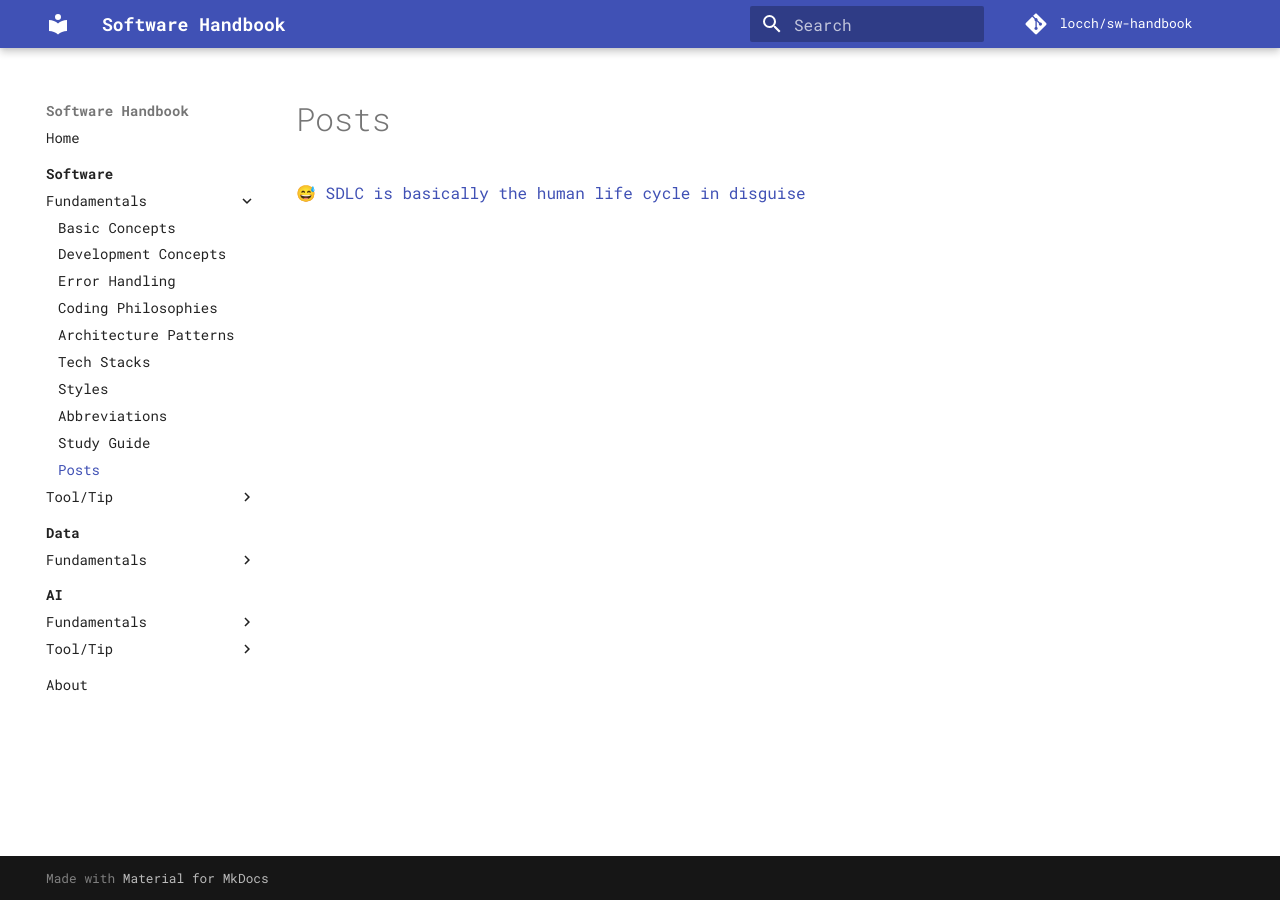
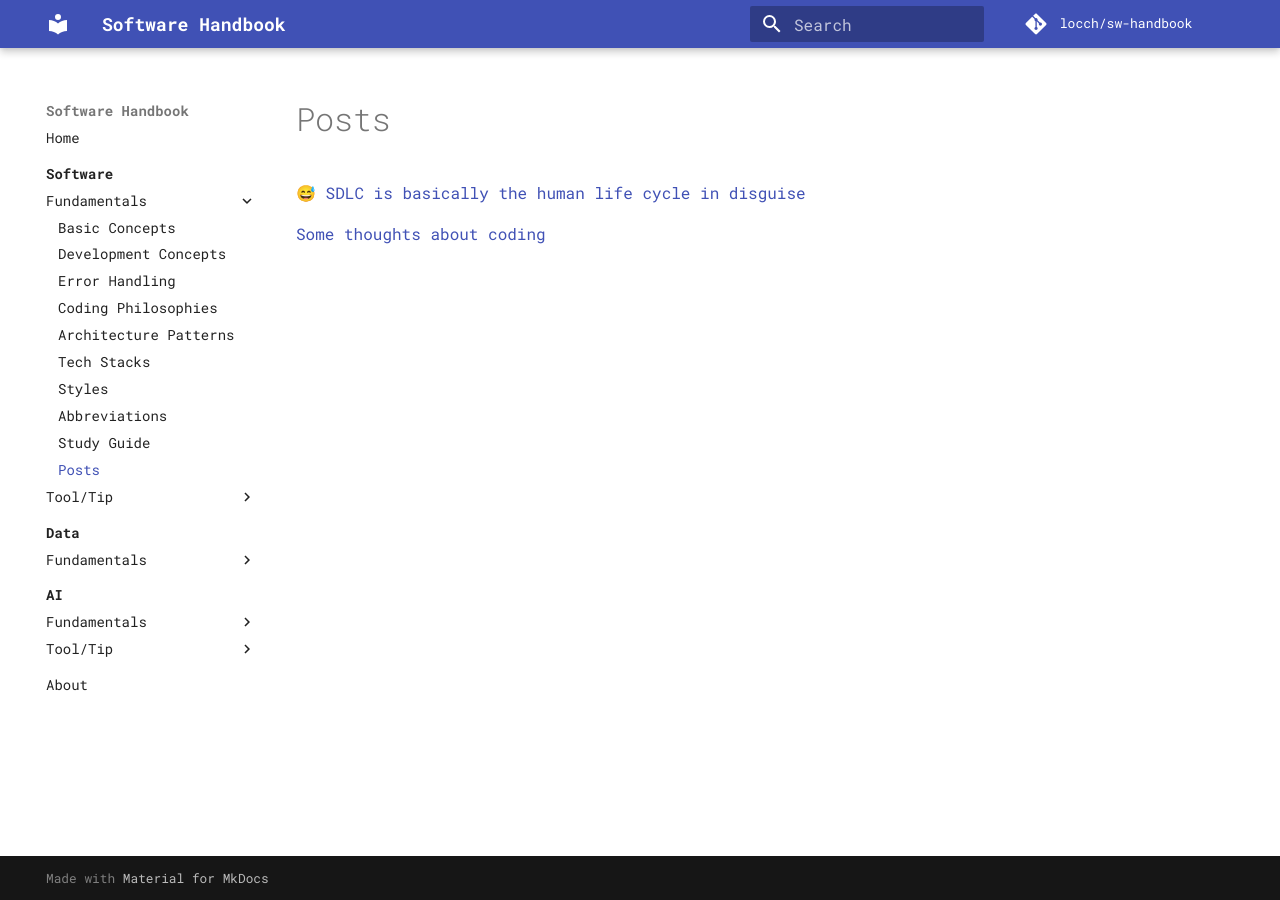
Before and after one commit to locchh/sw-handbook, an MkDocs documentation site: the page built from docs/software/basics/posts.md, in a window 1280 px wide. Built offline with MkDocs 1.6.1 and Material for MkDocs 9.7.7, drawn with Linux system fonts in a browser that asks for light colours; comment, search, counter and statistics services are not loaded.

Commit message:
docs: add coding thoughts blog post to software basics posts

```diff
--- a/docs/software/basics/posts.md
+++ b/docs/software/basics/posts.md
@@ -1 +1,3 @@
 [😅 SDLC is basically the human life cycle in disguise](https://www.linkedin.com/posts/chuong-loc_lately-ive-been-thinking-sdlc-is-basically-activity-7397644978006605826-Z-1i?utm_source=share&utm_medium=member_desktop&rcm=ACoAAD9laxkBsmkcAipJMc2HAVrKjjkg5sWujiY)
+
+[Some thoughts about coding](https://locchh.github.io/blogs/blog/some_idea_for_coding/)
```
